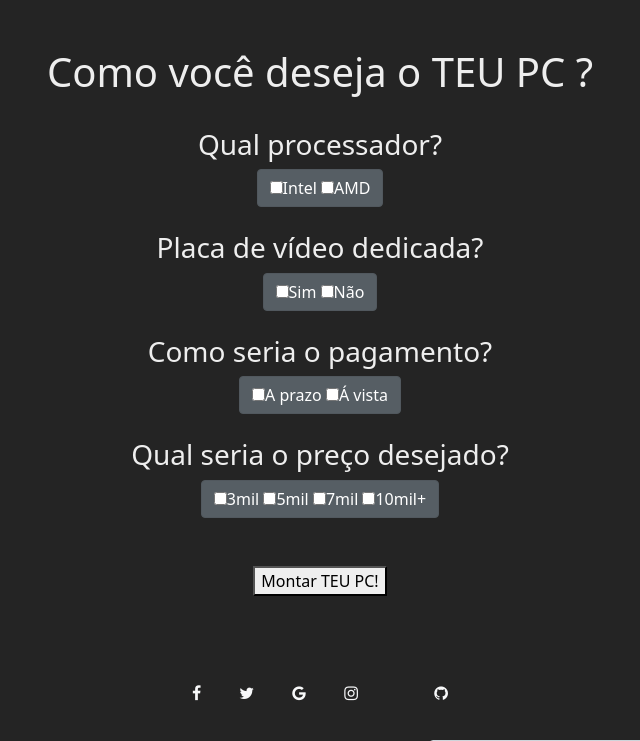
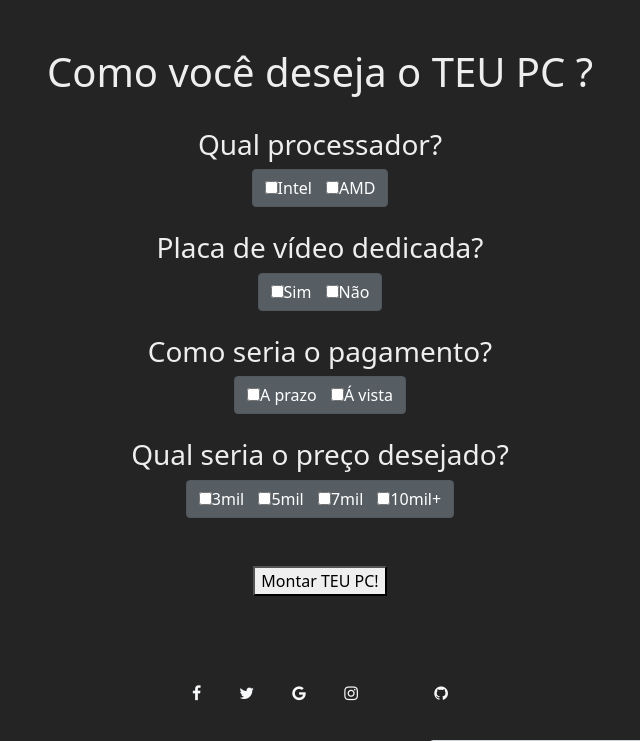
Before and after one commit to senacrs-emti/2022-3M-computadores, a PHP site: page /assistente.php in a window 1280 px wide. Shown: the part 54-795 px from the top of the page, without its empty margins (320-960 px from the left). Run offline with PHP 8.4, Linux system fonts and the light colour scheme.

Commit message:
Update assistente.php

```diff
--- a/TeuPC/assistente.php
+++ b/TeuPC/assistente.php
@@ -16,7 +16,7 @@ include_once "includes/header.php";
   <label>
     <input type="checkbox" class="radio" value="1" name="fooby[1][]" />Intel</label>
   <label>
-    <input type="checkbox" class="radio" value="1" name="fooby[1][]" />AMD</label>
+    <input type="checkbox" class="radio2" value="1" name="fooby[1][]" />AMD</label>
 </div>
   </label>
 </div>
@@ -31,7 +31,7 @@ include_once "includes/header.php";
   <label>
     <input type="checkbox" class="radio" value="1" name="fooby[2][]" />Sim</label>
   <label>
-    <input type="checkbox" class="radio" value="1" name="fooby[2][]" />Não</label>
+    <input type="checkbox" class="radio2" value="1" name="fooby[2][]" />Não</label>
 </div>
   </label>
 </div>
@@ -46,7 +46,7 @@ include_once "includes/header.php";
   <label>
     <input type="checkbox" class="radio" value="1" name="fooby[3][]" />A prazo</label>
   <label>
-    <input type="checkbox" class="radio" value="1" name="fooby[3][]" />Á vista</label>
+    <input type="checkbox" class="radio2" value="1" name="fooby[3][]" />Á vista</label>
 </div>
   </label>
 </div>
@@ -61,11 +61,11 @@ include_once "includes/header.php";
   <label>
     <input type="checkbox" class="radio" value="1" name="fooby[4][]" />3mil</label>
   <label>
-    <input type="checkbox" class="radio" value="1" name="fooby[4][]" />5mil</label>
+    <input type="checkbox" class="radio2" value="1" name="fooby[4][]" />5mil</label>
   <label>
-    <input type="checkbox" class="radio" value="1" name="fooby[4][]" />7mil</label>
+    <input type="checkbox" class="radio2" value="1" name="fooby[4][]" />7mil</label>
     <label>
-    <input type="checkbox" class="radio" value="1" name="fooby[4][]" />10mil+</label>
+    <input type="checkbox" class="radio2" value="1" name="fooby[4][]" />10mil+</label>
 </div>
   </label>
 </div>
```
